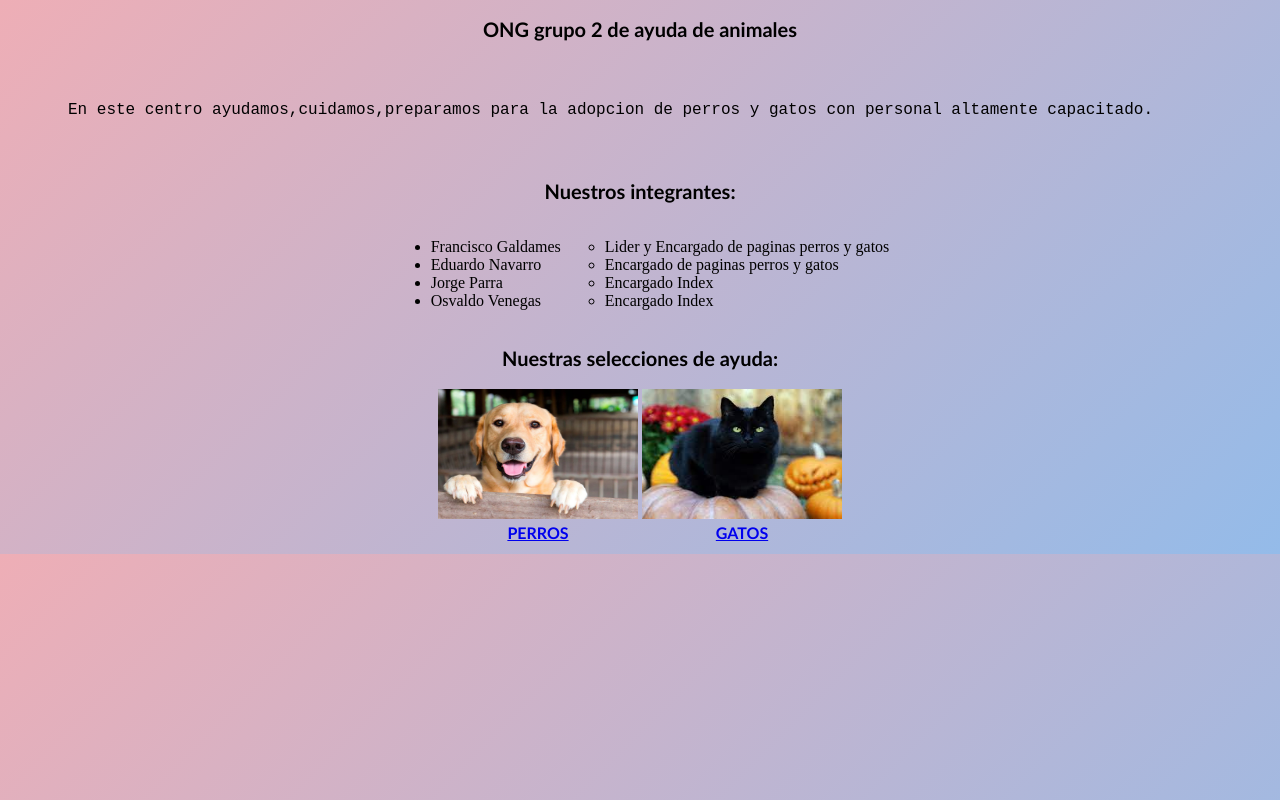
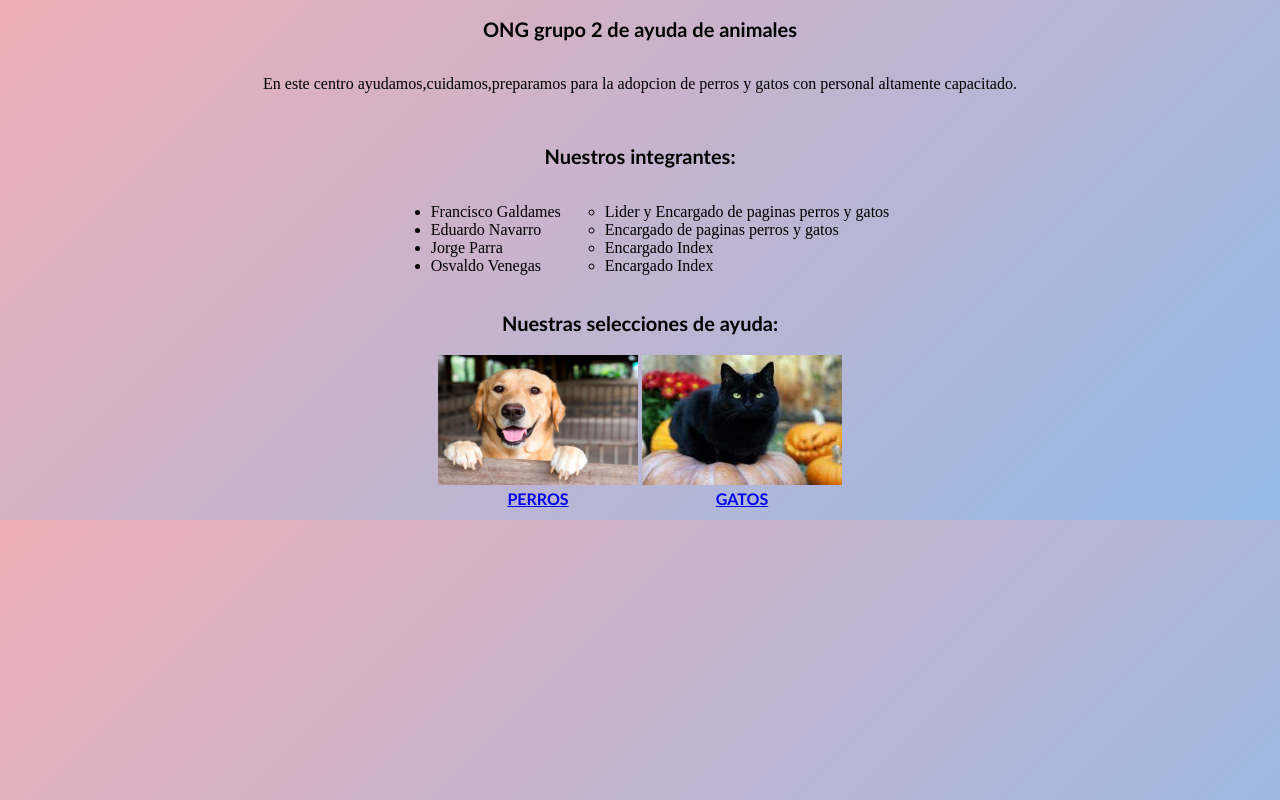
Before and after one commit to Nanito111/ONG_Grupo2, a plain HTML site: page index.html in a window 1280 px wide. Drawn offline with Linux system fonts and the light colour scheme.

Commit message:
correccion de errores en index y perros

```diff
--- a/index.html
+++ b/index.html
@@ -4,22 +4,15 @@
     <link rel="stylesheet" type="text/css" href="estilos.css">
     <meta charset = "utf-8">
     <title>ONG grupo 2</title>
-    <style>
-         p {
-            padding:20px;
-            margin: 40px;
-			 font-family: "HelveticaNeue Condensed", monospace;
-		 }
-    </style>
     </head>
 <body>
-    <center><h2><b>ONG grupo 2 de ayuda de animales</b></h2></center>
-    <p>
-                            En este centro ayudamos,cuidamos,preparamos para la adopcion de perros y gatos con personal altamente capacitado.
-
+    <h2 align="center">ONG grupo 2 de ayuda de animales</h2>
+    <p align="center">
+        <br>En este centro ayudamos,cuidamos,preparamos para la adopcion de perros y gatos con personal altamente capacitado.
     </p>
 
-        <center><h2>Nuestros integrantes:</h2></center>
+    <br>
+    <h2 align="center">Nuestros integrantes:</h2>
 
     <table align="center">
         <tr>
```
Also changed, not shown: perros.html (+1 -1 lines).
